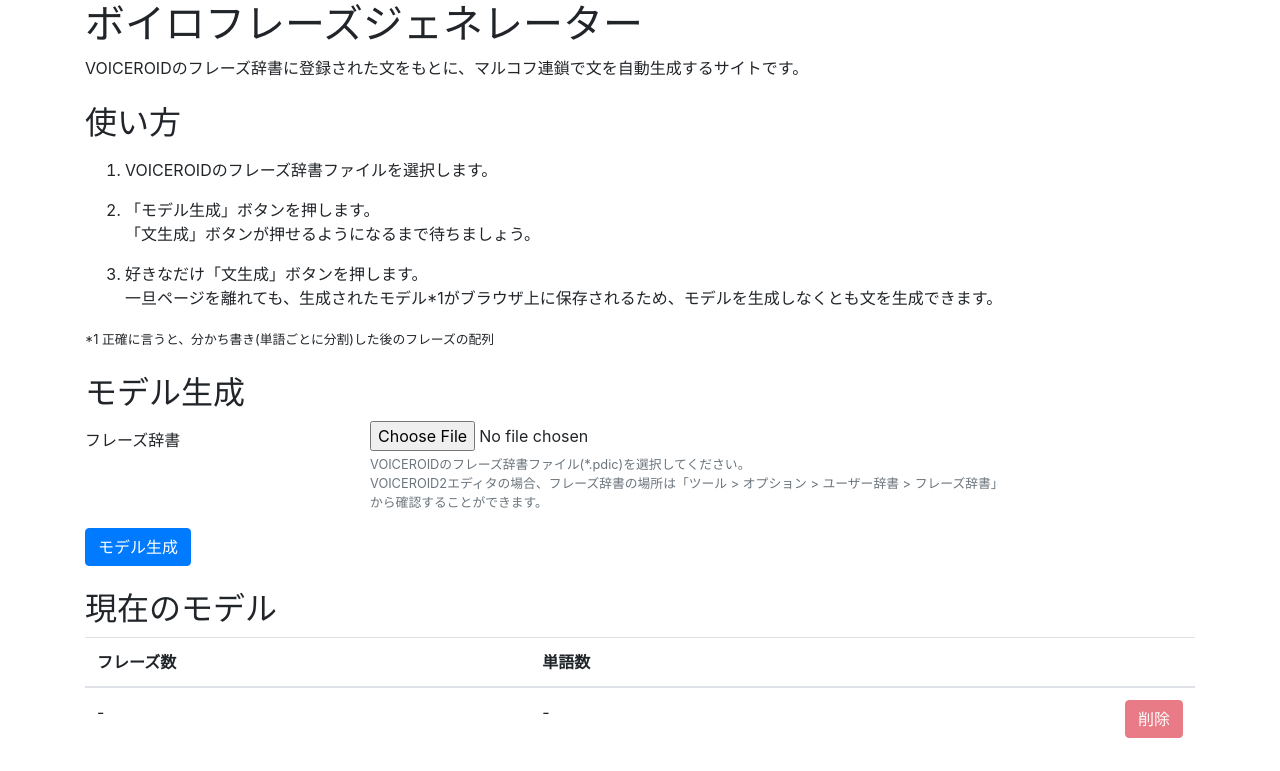
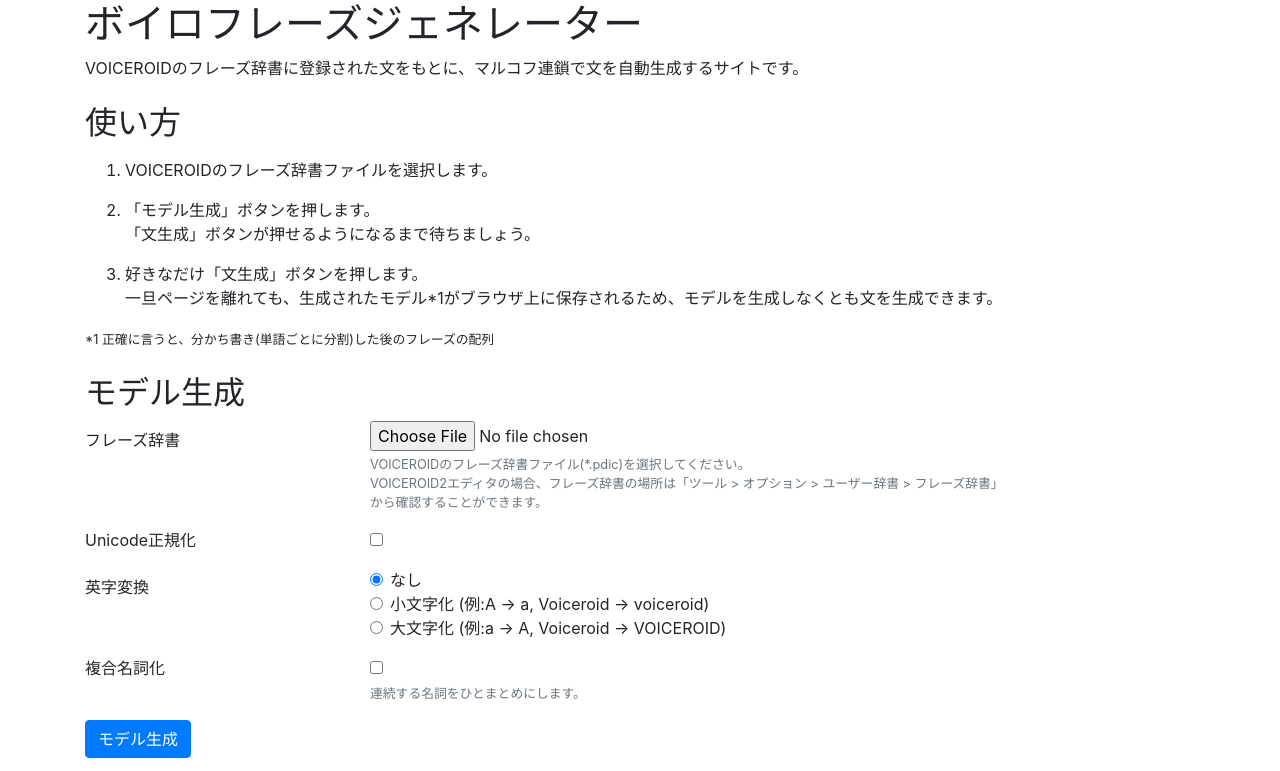
Before and after one commit to TammyBee/voiceroid_phrase_generator, a plain HTML site: page index.html in a window 1280 px wide. Shown: the top 771 px of the page. Drawn offline with Linux system fonts and the light colour scheme.

Commit message:
add model generate parameters.

```diff
--- a/index.html
+++ b/index.html
@@ -64,6 +64,54 @@
 						<small class="form-text text-muted">
 							VOICEROIDのフレーズ辞書ファイル(*.pdic)を選択してください。<br>
 							VOICEROID2エディタの場合、フレーズ辞書の場所は「ツール > オプション > ユーザー辞書 > フレーズ辞書」から確認することができます。
+						</small>
+					</div>
+				</div>
+				<div class="form-group row">
+					<div class="col-3">
+						<label for="checkbox_unicode_normalizatio" class="form-check-label">Unicode正規化</label>
+					</div>
+					<div class="col-7">
+						<div class="form-check">
+							<input type="checkbox" class="form-check-input" id="checkbox_unicode_normalizatio">
+						</div>
+					</div>
+				</div>
+				<fieldset class="form-group">
+					<div class="row">
+						<legend class="col-form-label col-3">英字変換</legend>
+						<div class="col-7">
+							<div class="form-check">
+								<input class="form-check-input" type="radio" name="gridRadios_alphabet_filter" id="radio_no_alphabet_filter" value="no_alphabet_filter" checked>
+								<label class="form-check-label" for="gridRadios1">
+									なし
+								</label>
+							</div>
+							<div class="form-check">
+								<input class="form-check-input" type="radio" name="gridRadios_alphabet_filter" id="radio_to_lower_case" value="to_lower_case">
+								<label class="form-check-label" for="gridRadios2">
+									小文字化 (例:A → a, Voiceroid → voiceroid)
+								</label>
+							</div>
+							<div class="form-check">
+								<input class="form-check-input" type="radio" name="gridRadios_alphabet_filter" id="radio_to_upper_case" value="to_upper_case">
+								<label class="form-check-label" for="gridRadios3">
+									大文字化 (例:a → A, Voiceroid → VOICEROID)
+								</label>
+							</div>
+						</div>
+					</div>
+				</fieldset>
+				<div class="form-group row">
+					<div class="col-3">
+						<label for="checkbox_compound_noun" class="form-check-label">複合名詞化</label>
+					</div>
+					<div class="col-7">
+						<div class="form-check">
+							<input type="checkbox" class="form-check-input" id="checkbox_compound_noun">
+						</div><br>
+						<small class="form-text text-muted">
+							連続する名詞をひとまとめにします。
 						</small>
 					</div>
 				</div>
```
